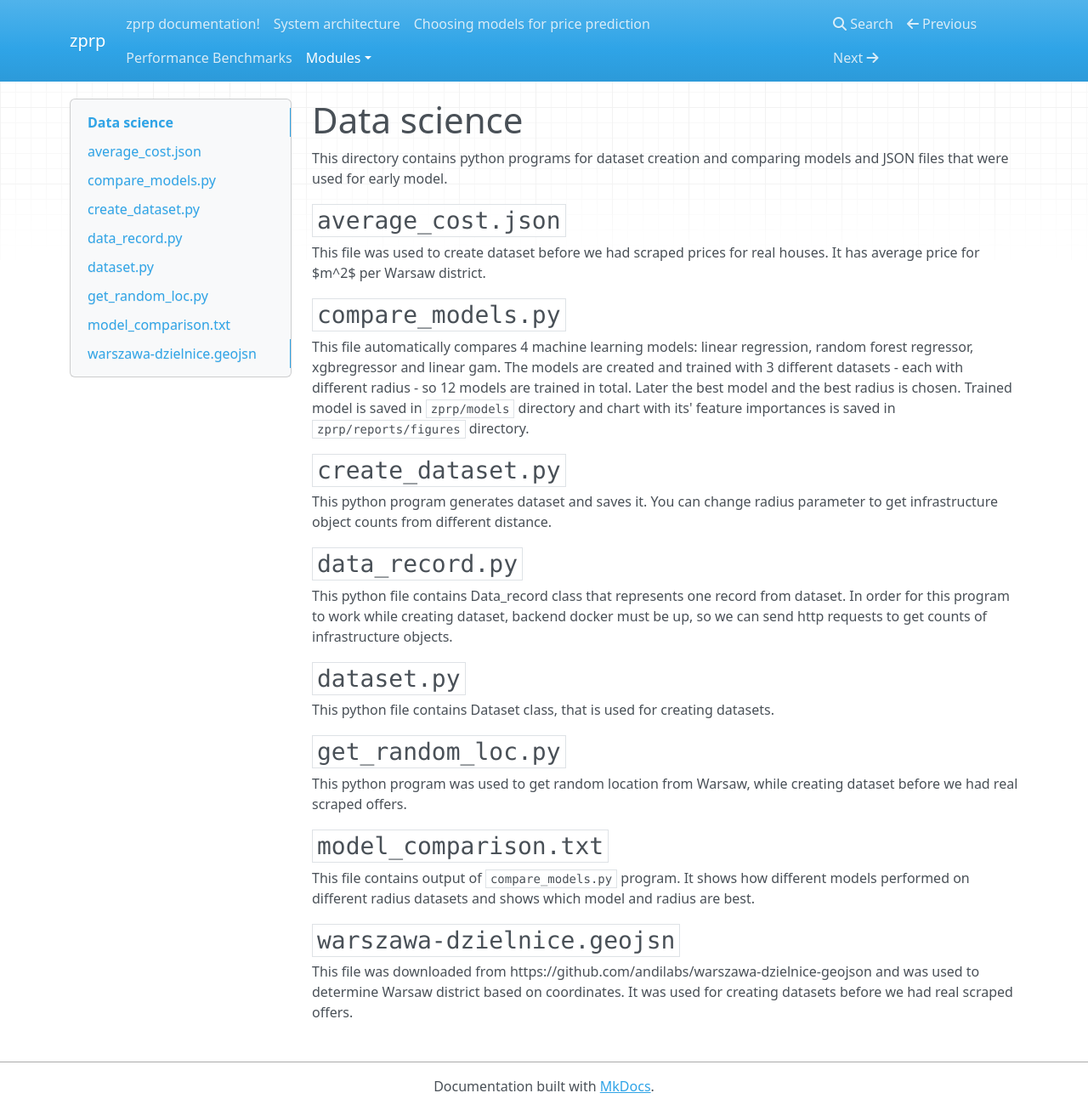
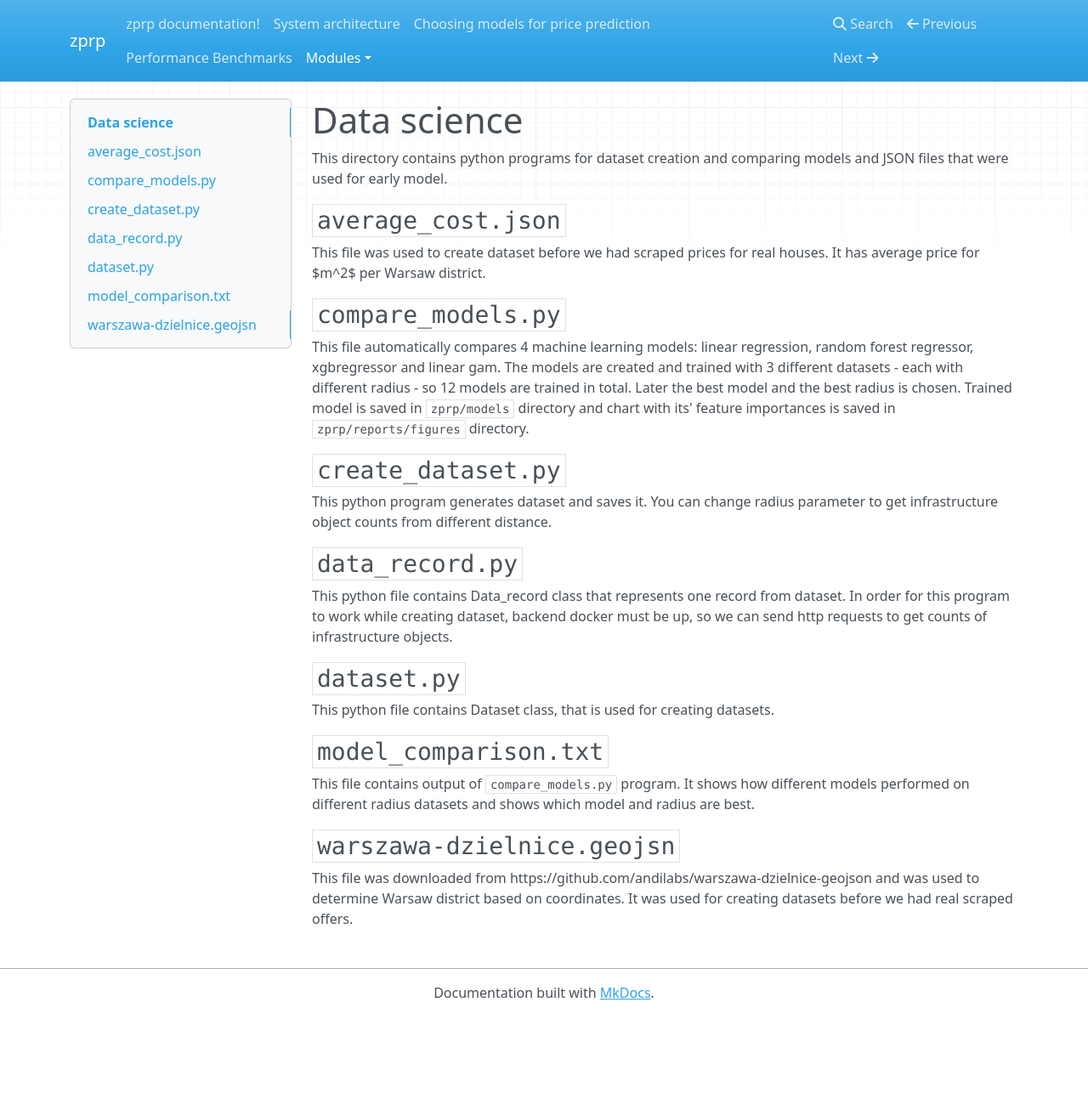
Before and after one commit to czarodziejszyn/zprp, an MkDocs documentation site: the page built from zprp/docs/docs/modules/data_science.md, in a window 1280 px wide and 1306 px high. Shown: the whole window at 85% size. Built offline with MkDocs 1.6.1, drawn with Linux system fonts in a browser that asks for light colours; nearby versions of some CDN libraries.

Commit message:
fix: deleted file

```diff
--- a/zprp/docs/docs/modules/data_science.md
+++ b/zprp/docs/docs/modules/data_science.md
@@ -22,10 +22,6 @@ This python file contains Data_record class that represents one record from data
 
 This python file contains Dataset class, that is used for creating datasets.
 
-## `get_random_loc.py`
-
-This python program was used to get random location from Warsaw, while creating dataset before we had real scraped offers.
-
 ## `model_comparison.txt`
 
 This file contains output of `compare_models.py` program. It shows how different models performed on different radius datasets and shows which model and radius are best.
```
